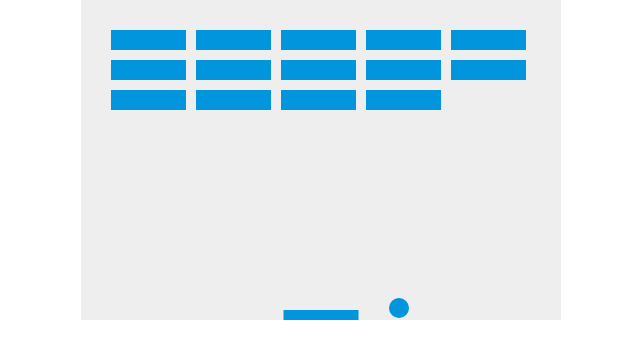
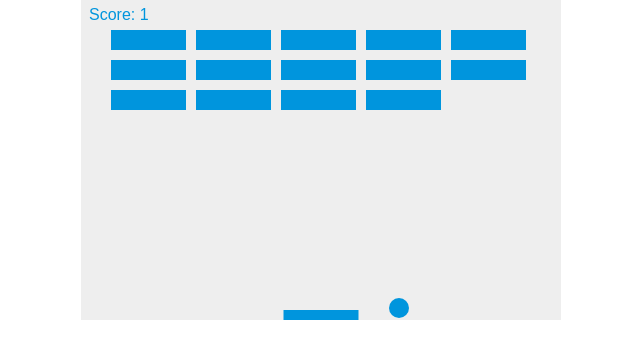
Before and after one commit to dhiwarya/minigame-html-css-js, a plain HTML site: page index.html in a window 1280 px wide. Shown: the full height of the page, 319-959 px from the left. Drawn offline with Linux system fonts and the light colour scheme.

Commit message:
adding scoring function

```diff
--- a/index.html
+++ b/index.html
@@ -50,6 +50,7 @@
         const brickOffsetTop = 30;
         const brickOffsetLeft = 30;
 
+        // Defining bricks
         let bricks = [];
         for (let c = 0; c < brickColumnCount; c++) {
             bricks[c] = [];
@@ -57,6 +58,8 @@
             bricks[c][r] = { x: 0, y: 0, status: 1 };
             }
         }
+
+        let score = 0;
 
         function drawBall() {
             ctx.beginPath();
@@ -79,6 +82,7 @@
             drawBricks();
             drawBall();
             drawPaddle();
+            drawScore();
             collisionDetection();
             x += dx;
             y += dy;
@@ -142,7 +146,6 @@
                     }
                 }
             }
-
         }
 
         function collisionDetection() {
@@ -158,12 +161,24 @@
                         ) {
                             dy = -dy;
                             b.status = 0;
+                            score++;
+                            if (score === brickRowCount * brickColumnCount) {
+                                alert("YOU WIN, CONGRATULATIONS !");
+                                document.location.reload();
+                                clearInterval(interval);
+                            }
                         }
                     }
                 }
             }
         }
 
+        function drawScore() {
+            ctx.font = "16px Arial";
+            ctx.fillStyle = "#0095DD";
+            ctx.fillText(`Score: ${score}`, 8, 20);
+        }
+
     </script>
 </body>
 </html>
```
